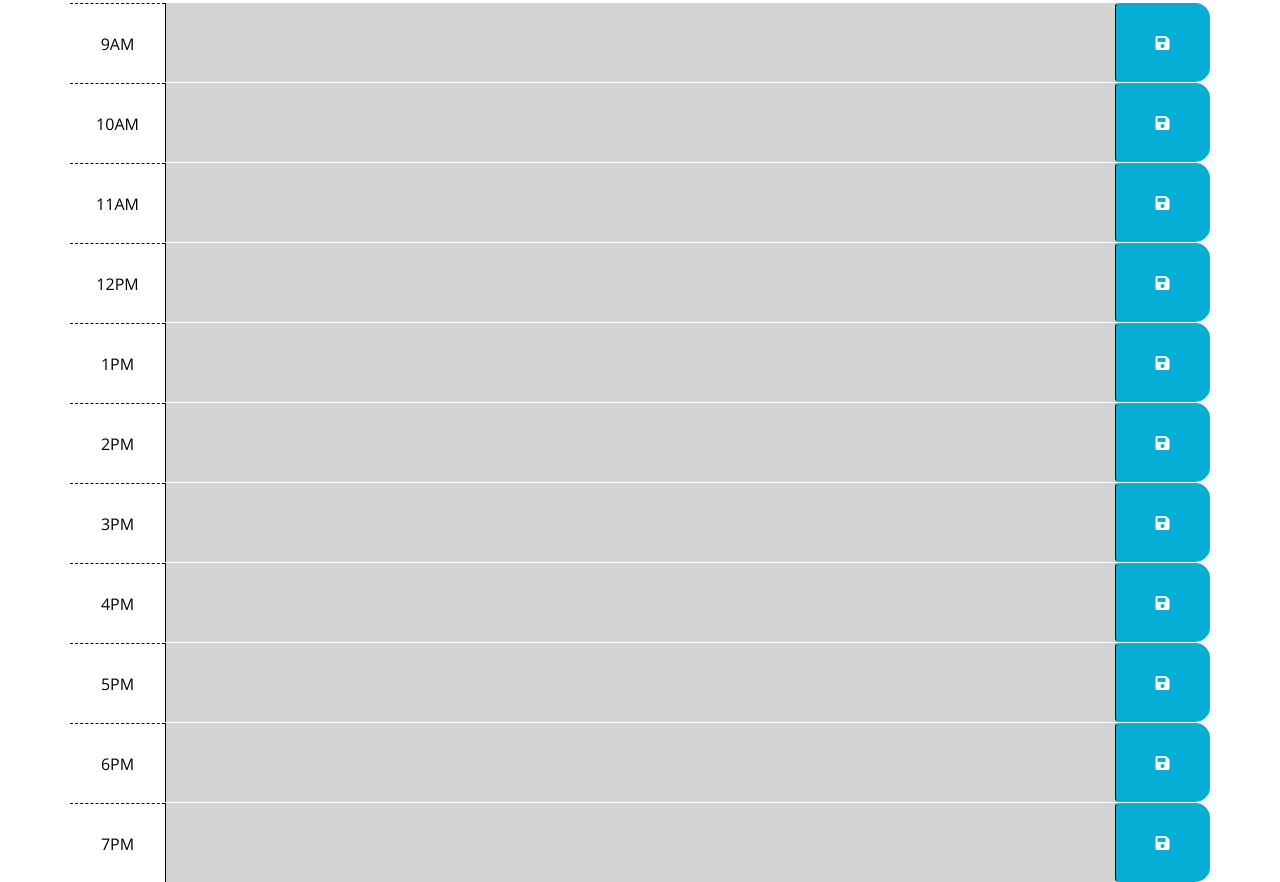
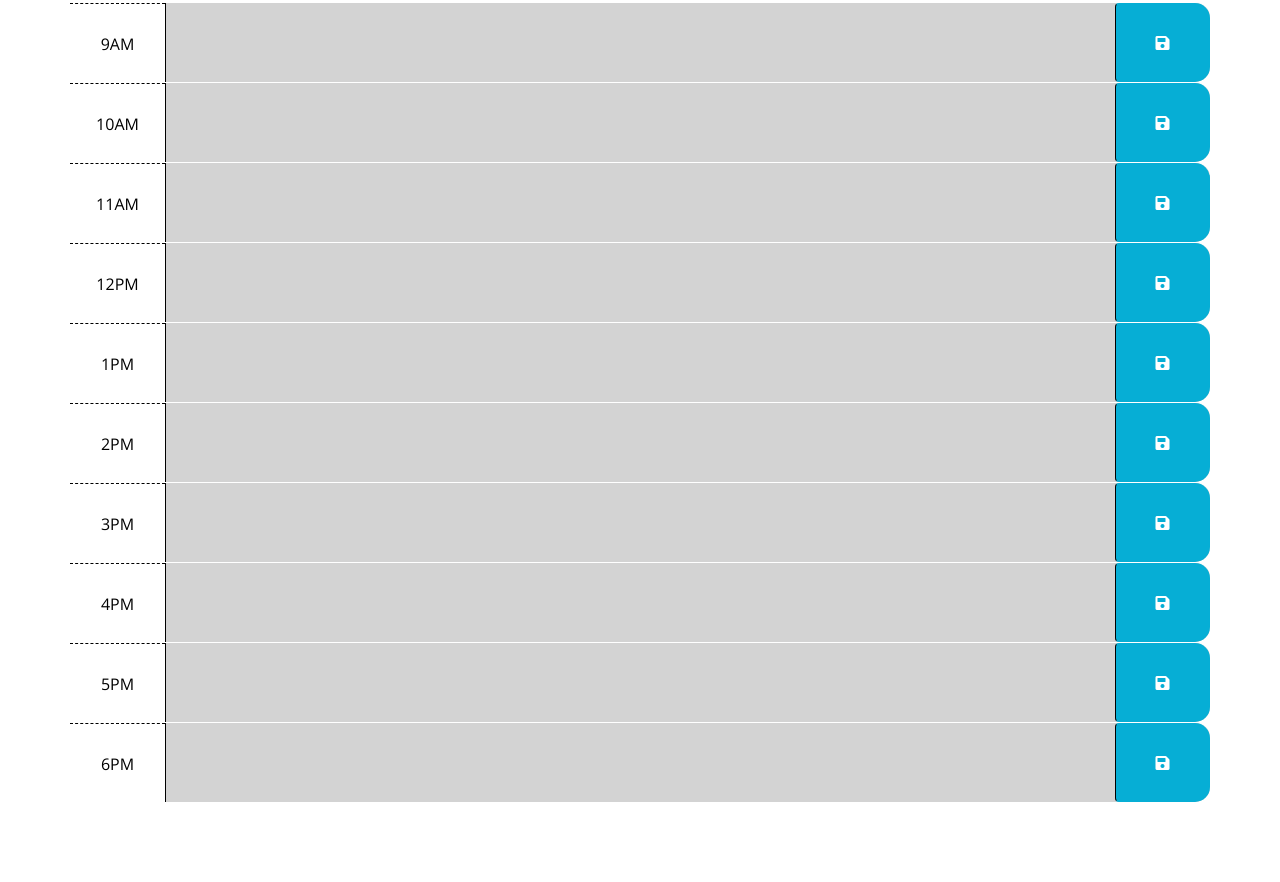
Before and after one commit to RPB543/functional-day-planner-rpb, a plain HTML site: page Develop/index.html in a window 1280 px wide. Shown: the part 334-1216 px from the top of the page. After the commit the page ends 1136 px from the top, so only its background shows below. Drawn offline with nearby package versions, Linux system fonts and the light colour scheme.

Commit message:
updated html to remove unused hour

```diff
--- a/Develop/index.html
+++ b/Develop/index.html
@@ -111,14 +111,6 @@
         </textarea>
         <button class="btn saveBtn col-md-1"><i class="fas fa-save"></i></button>
       </div>
-      <div id="hour19" class="row time-block">
-        <div class="col-md-1 hour">
-          7PM
-        </div>
-        <textarea class="col-md-10 description">
-        </textarea>
-        <button class="btn saveBtn col-md-1"><i class="fas fa-save"></i></button>
-      </div>
     </div>
 
     <script src="https://code.jquery.com/jquery-3.6.0.min.js"></script>
```
